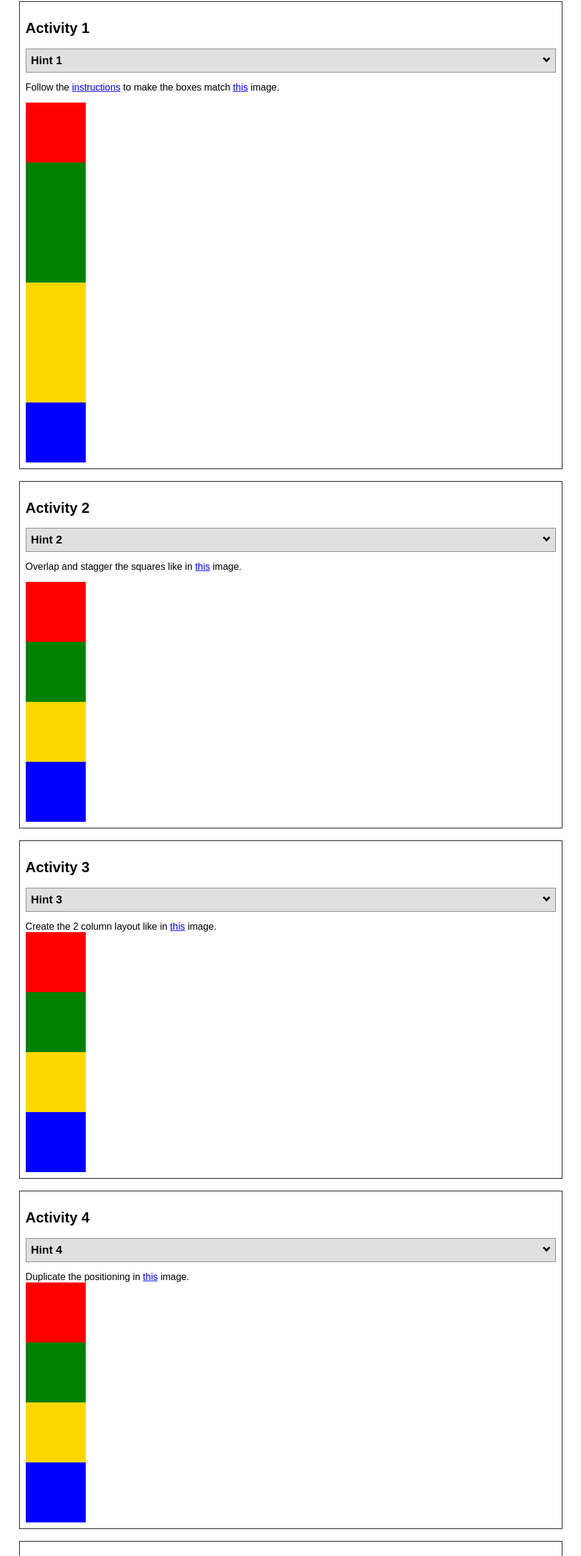
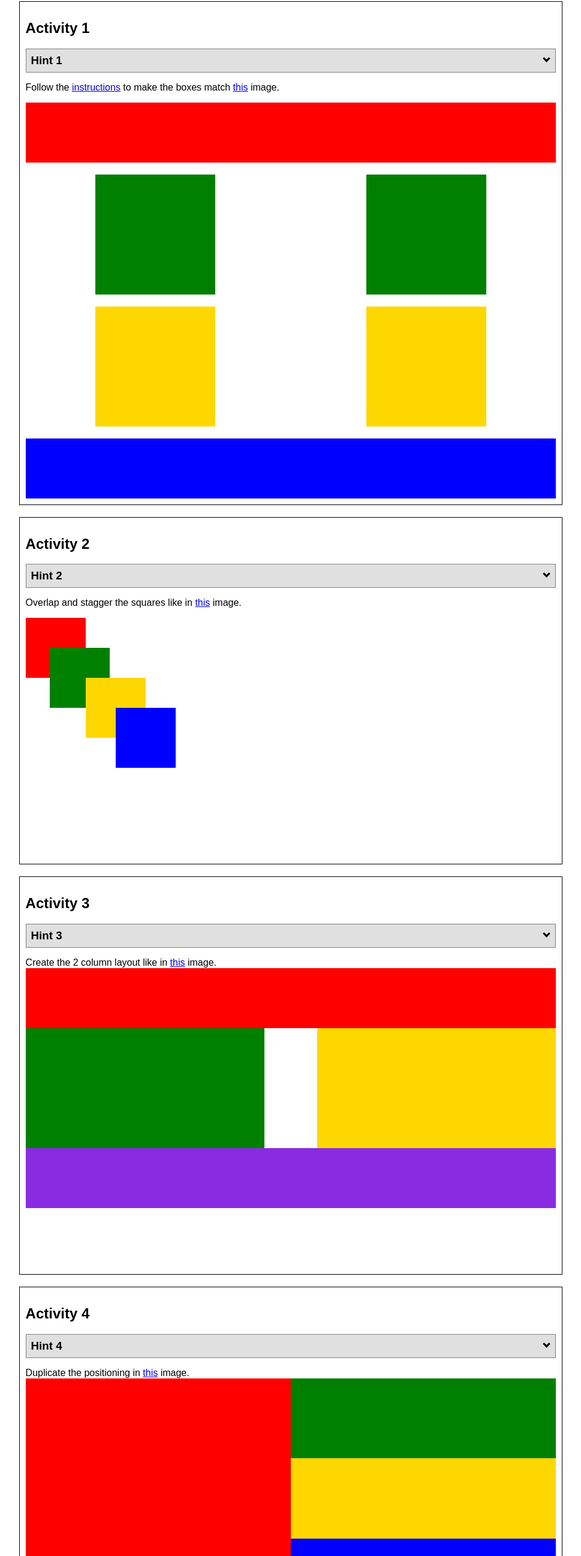
Before and after one commit to callalilyleaf/WDD-130, a plain HTML site: page positioning/positioning/positioning.html in a window 1280 px wide. Shown: the part 146-2740 px from the top of the page at 60% size, without its empty margins (155-1124 px from the left). Drawn offline with Linux system fonts and the light colour scheme.

Commit message:
finished W06 - CSS Positioning Practice on positionstyles.css

```diff
--- a/positioning/positioning/positionstyles.css
+++ b/positioning/positioning/positionstyles.css
@@ -2,101 +2,137 @@
 /* Activity 1 styles */
 .content1 {
   /* This is the parent of the activity 1 boxes. */
+  display: grid;
+  grid-template-columns: 1fr 1fr;
+  justify-items: center;
+  gap: 20px; /*The gap between columns and rows*/
 
 }
 .red1 {
-  width: 100px;
+  width: 100%;
   height: 100px;
   background-color: red;
+  grid-column: 1/3;
 
 }
 .green1 {
-  width: 100px;
-  height: 100px;
+  width: 200px;
+  height: 200px;
   background-color: green;
 
 }
 .yellow1 {
-  width: 100px;
-  height: 100px;
+  width: 200px;
+  height: 200px;
   background-color: gold;
 }
 .blue1 {
-  width: 100px;
+  width: 100%;
   height: 100px;
   background-color: blue;
+  grid-column: 1/3;
 }
 /* Activity 2 styles */
 .content2 {
   /* This is the parent of the activity 2 boxes. */
+  display: grid;
+  grid-template-columns: repeat(3, 100px);
+  grid-template-rows: repeat(4, 1fr);
+
 }
+
 .red2 {
   width: 100px;
   height: 100px;
   background-color: red;
+  gap: 0px;
 }
 .green2 {
   width: 100px;
   height: 100px;
   background-color: green;
+  margin-top: -50px;
+  margin-left: -60px;
+  grid-column: 2/2;
+  grid-row: 2/2;
 }
 .yellow2 {
   width: 100px;
   height: 100px;
   background-color: gold;
+  grid-column: 2/2;
+  grid-row: 2/2;
 }
 .blue2 {
   width: 100px;
   height: 100px;
   background-color: blue;
+  margin-top: -50px;
+  margin-left: -50px;
+  grid-column: 3/3;
+  grid-row: 3/3;
 }
 /* Activity 3 styles */
 .content3 {
   /* This is the parent of the activity 3 boxes. */
+  display: grid;
+  grid-template-rows: repeat(5, 1fr);
 }
 .red3 {
-  width: 100px;
+  width: 100%;
   height: 100px;
   background-color: red;
+  grid-column: 1/3;
+  grid-row: 1/2;
 }
 .green3 {
-  width: 100px;
-  height: 100px;
+  width: 90%;
+  height: 100%;
   background-color: green;
+  justify-self: baseline;
+  grid-column: 1/2;
+  grid-row: 2/4;
 }
 .yellow3 {
-  width: 100px;
-  height: 100px;
+  width: 90%;
+  height: 100%;
   background-color: gold;
+  justify-self: end;
+  grid-row: 2/4;
 }
 .blue3 {
-  width: 100px;
+  width: 100%;
   height: 100px;
-  background-color: blue;
+  background-color: blueviolet;
+  grid-column: 1/3;
 }
 /* Activity 4 styles */
 .content4 {
   /* This is the parent of the activity 4 boxes. */
   height: 400px;
+  display: grid;
+  grid-template-rows: 1fr 1fr 1fr;
+  grid-template-columns: 1fr 1fr;
 }
 .red4 {
-  width: 100px;
-  height: 100px;
+  width: 100%;
+  height: 100%;
   background-color: red;
+  grid-row: 1/4;
 }
 .green4 {
-  width: 100px;
-  height: 100px;
+  width: 100%;
+  height: 100%;
   background-color: green;
 }
 .yellow4 {
-  width: 100px;
-  height: 100px;
+  width: 100%;
+  height: 100%;
   background-color: gold;
 }
 .blue4 {
-  width: 100px;
-  height: 100px;
+  width: 100%;
+  height: 100%;
   background-color: blue;
 }
 /* Activity 5 styles */
@@ -104,52 +140,70 @@
   /* This is the parent of the activity 5 boxes. */
   height: 400px;
 }
+.green5 {
+  width: 200px;
+  height: 200px;
+  background-color: green;
+  float: left;
+}
 .red5 {
-  width: 100px;
+  width: 100%;
   height: 100px;
   background-color: red;
 }
-.green5 {
-  width: 100px;
-  height: 100px;
-  background-color: green;
-
-}
 .yellow5 {
-  width: 100px;
-  height: 100px;
+  width: 100%;
+  height: 250px;
   background-color: gold;
 
 }
 .blue5 {
-  width: 100px;
+  width: 100%;
   height: 100px;
-  background-color: blue;
+  background-color: blueviolet;
 }
 /* Activity 6 styles */
 .content6 {
   /* This is the parent of the activity 6 boxes. */
+  display:grid ;
+  grid-template-columns: repeat(6, 1fr);
+  /* grid-template-rows: repeat(6, 1fr); */
+
 }
 .red6 {
-  width: 100px;
-  height: 100px;
+  width: 400px;
+  height: 200px;
   background-color: red;
+  z-index: 0;
+}
+.blue6 {
+  width: 400px;
+  height: 400px;
+  background-color: blue;
+  grid-column: 2/6;
+  grid-row: 2/6;
+  margin-top: -100px;
+  margin-left: -300px;
+  z-index: 1;
 }
 .green6 {
-  width: 100px;
-  height: 100px;
+  width: 200px;
+  height: 200px;
   background-color: green;
+  grid-column: 1/2;
+  grid-row: 3/4;
+  z-index: 2;
 }
 .yellow6 {
-  width: 100px;
-  height: 100px;
+  width: 200px;
+  height: 400px;
   background-color: gold;
+  grid-column: 3/4;
+  grid-row: 2/4;
+  z-index: 2;
+  margin-left: -25px;
 }
-.blue6 {
-  width: 100px;
-  height: 100px;
-  background-color: blue;
-}
+/* Q: How can I align them without useing the margin -left and margin-top? */
 
 
 /* Do not make any changes below here */
```
